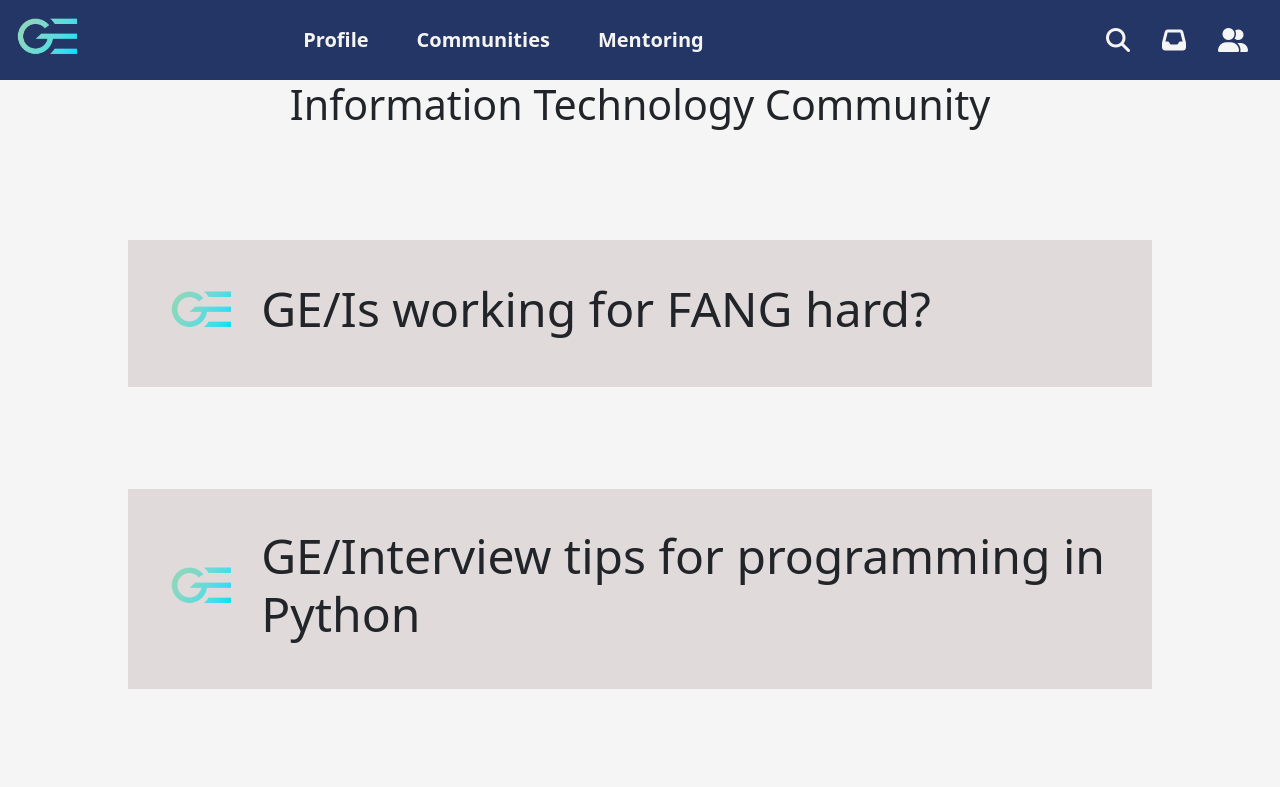
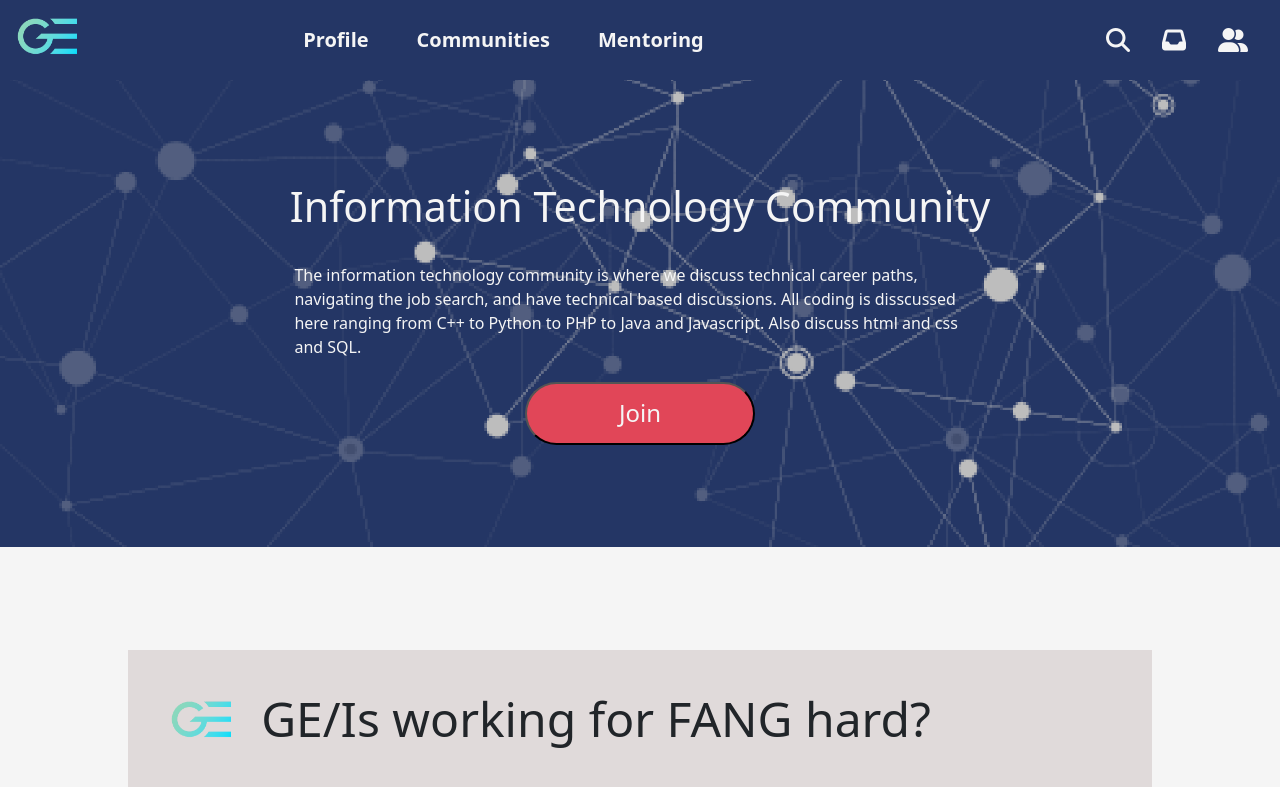
Before and after one commit to davescoins/Guidance-Exchange, a PHP site: page /templates/indiv_community_template.PHP in a window 1280 px wide. Shown: the top 787 px of the page. Run offline with PHP 8.4, Linux system fonts and the light colour scheme; some libraries are stand-ins or nearby versions.

Commit message:
udpated community page and IT page with red hover and blue background

```diff
--- a/css/community.css
+++ b/css/community.css
@@ -37,6 +37,7 @@ header {
 h1 {
     text-align: center;
     font-size:calc(1.375rem + 1.5vw);
+    color: #f5f5f5;
 }
 
 /* Navbar */
@@ -78,7 +79,7 @@ nav {
 
 
   nav i:hover {
-    color: #8bd8bd;
+    color: #E14658;
   }
 
 
@@ -89,7 +90,7 @@ nav {
 
 
   .navbar-nav .highlight-link:hover {
-    background-color: #8bd8bd;
+    background-color: #E14658;
   }
 
 
@@ -162,7 +163,7 @@ nav {
   .navbar-nav .nav-link.active:hover {
     color: #000;
   }
-    .communitiespics {
+    .communitiespics, .ITcommpic {
     padding: 8% 5%;
     background-color: #243665;
     width: 100%;
@@ -170,10 +171,26 @@ nav {
     align-items: center;
     justify-content: center;
     flex-direction: column;
-    background-image: url(/img/abstract-lines-pattern_trans.png);
+    background-image: url(/img/star_matrix.png);
     background-repeat: no-repeat;
     background-position: center;
     background-size: cover;
+  }
+
+  .ITcommpic p {
+    color: #f5f5f5;
+    width: 60%;
+    margin: 2% 0;
+  }
+
+  .ITcommpic button {
+    background-color: #e14658;
+    padding: 1% 2%;
+    color: #f5f5f5;
+    width: 20%;
+    align-self: center;
+    border-radius: 50px;
+    font-size: 1.5rem;
   }
 
   .communitytitle {
--- a/templates/indiv_community_template.PHP
+++ b/templates/indiv_community_template.PHP
@@ -46,7 +46,14 @@
 
 
  <!-- Content Section -->
+ <div class="ITcommpic">
    <h1>Information Technology Community</h1>
+   <p>The information technology community is where we discuss technical career paths,
+    navigating the job search, and have technical based discussions.  All coding is disscussed
+  here ranging from C++ to Python to PHP to Java and Javascript.  Also discuss html and css and SQL.
+ </p>
+ <button>Join</button>
+  </div>
   <div class="careers">
    <div class="career">
    <img src="/img/logo_gradient.png" alt="Guidance Exchange Logo" height="70" />
```
Also changed, not shown: img/star_matrix.png (added). Lines whose indentation alone changed are shown as unchanged.
